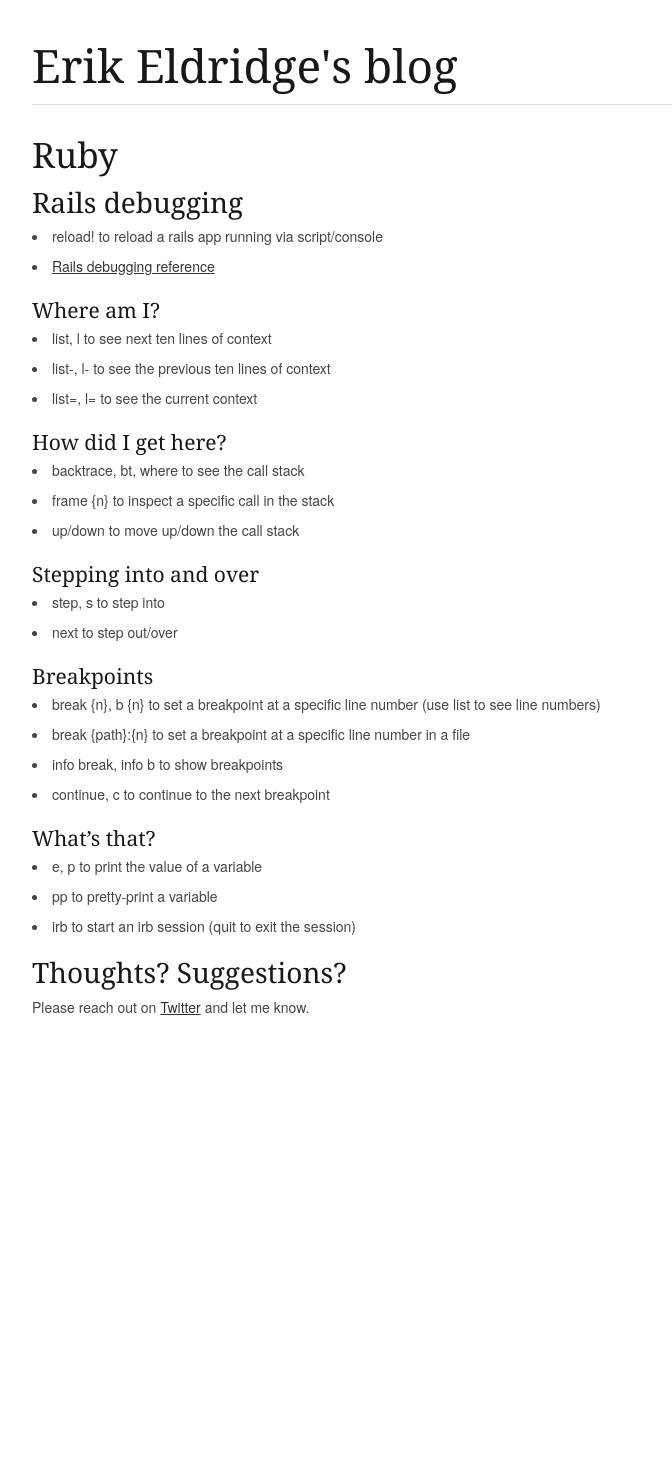
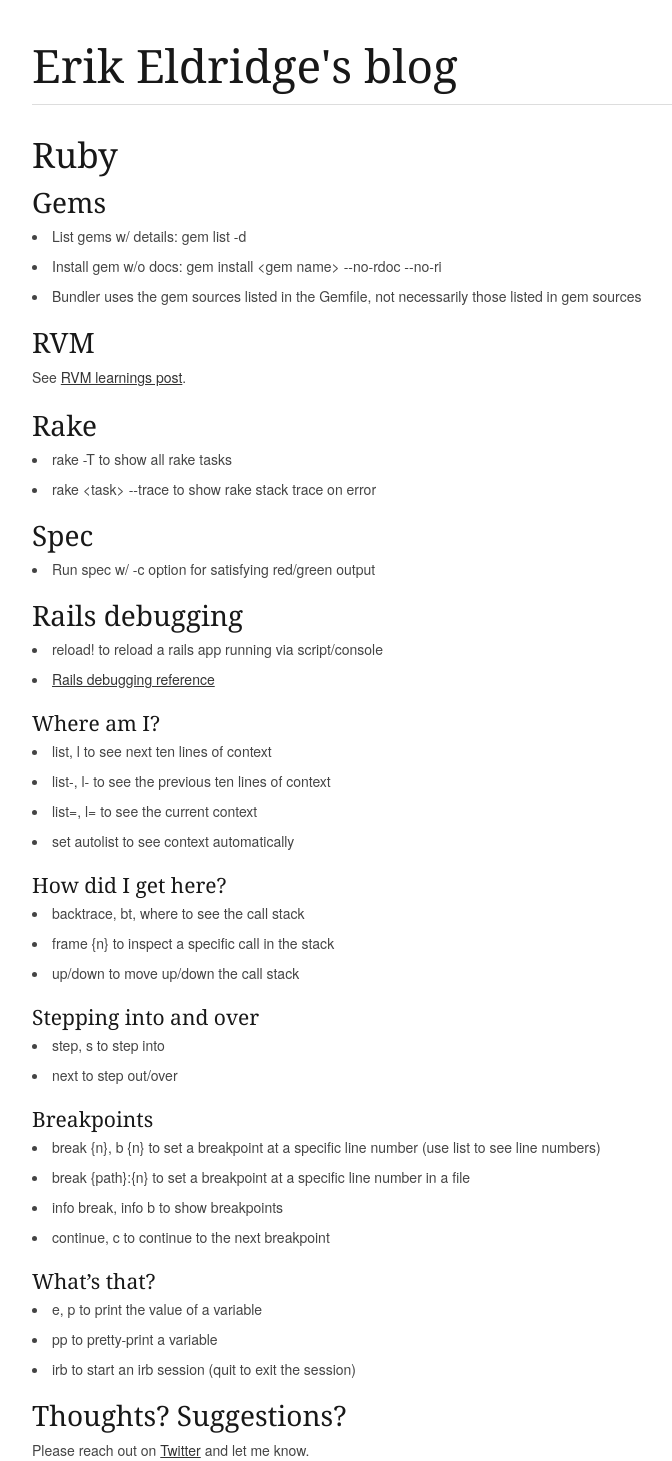
Before and after one commit to erikeldridge/erikeldridge.github.com, a Jekyll site: the page built from _posts/2012-2-16-ruby.md, in a window 1280 px wide. Shown: the whole page, without its empty margins (138-810 px from the left). Built offline with Jekyll 4.4.1, drawn with Linux system fonts in a browser that asks for light colours; Markdown is read by kramdown in place of the engine named in the settings; comment, search, counter and statistics services are not loaded; before the commit the page ends 1018 px from its top, so only the background shows below that.

Commit message:
Merge in previous ruby learnings

```diff
--- a/_posts/2012-2-16-ruby.md
+++ b/_posts/2012-2-16-ruby.md
@@ -3,6 +3,25 @@
 ---
 
 ## Ruby
+
+### Gems
+
+* List gems w/ details: `gem list -d`
+* Install gem w/o docs: `gem install <gem name> --no-rdoc --no-ri`
+* Bundler uses the gem sources listed in the Gemfile, not necessarily those listed in `gem sources`
+
+### RVM
+
+See [RVM learnings post](/2011/11/28/rvm-learnings.md).
+
+### Rake
+
+* `rake -T` to show all rake tasks
+* `rake <task> --trace` to show rake stack trace on error
+
+### Spec
+
+* Run spec w/ `-c` option for satisfying red/green output
 
 ### Rails debugging
 
@@ -14,6 +33,7 @@
 * `list, l` to see next ten lines of context
 * `list-, l-` to see the previous ten lines of context
 * `list=, l=` to see the current context
+* `set autolist` to see context automatically
 
 #### How did I get here?
 
```
